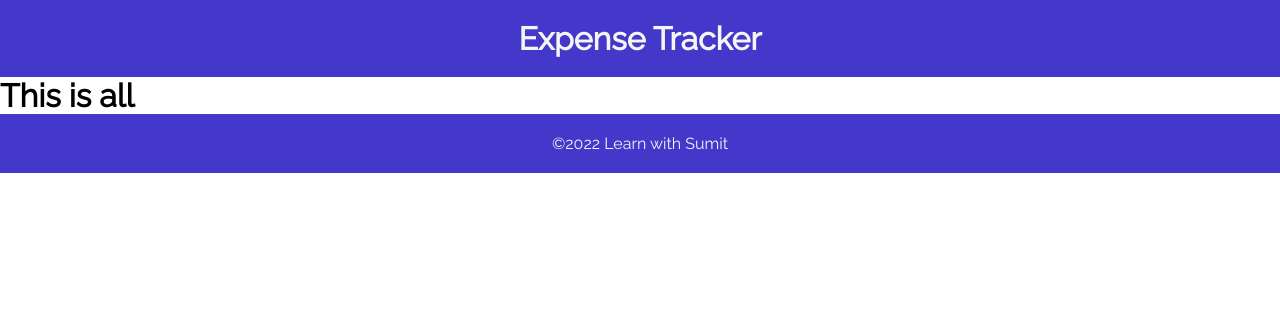
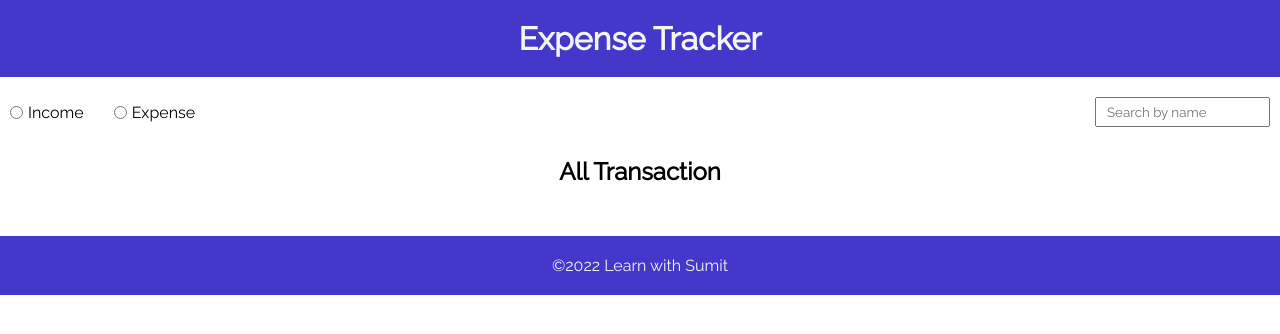
Before and after one commit to MdIbrahimKholil7/redux-expense-tracker, a React (Create React App) app: page /allTransaction in a window 1280 px wide. Shown: the top 334 px of the page. Built offline with nearby package versions, Linux system fonts and the light colour scheme.

Commit message:
push add

```diff
--- a/public/css/style.css
+++ b/public/css/style.css
@@ -239,3 +239,17 @@ label {
     margin-top: 20px;
     cursor: pointer;
 }
+.search-box{
+    display: flex;
+    justify-content: space-between;
+
+}
+.parent-radio{
+    display: flex;
+    gap:30px;
+    justify-content: space-between;
+
+}
+.parent-transaction{
+padding:20px 10px;
+}
--- a/src/Features/api/transactionApi.js
+++ b/src/Features/api/transactionApi.js
@@ -2,9 +2,8 @@ import Fetcher from "../../components/utils/Fetcher"
 
 export const getTransaction = async () => {
     const { data } = await Fetcher.get('/transactions')
-    const result=data.reverse()
 
-    return result.slice(0,5)
+    return data
 }
 
 export const addTransaction = async (postData) => {
--- a/src/Features/transaction/transactionSlice.js
+++ b/src/Features/transaction/transactionSlice.js
@@ -66,7 +66,8 @@ const transactionSlice = createSlice({
             .addCase(postTransaction.fulfilled, (state, action) => {
                 state.isLoading = false
                 state.error = ''
-                state.transactions.unshift(action.payload)
+                state.transactions.push(action.payload)
+                console.log(state.transactions.unshift(action.payload))
             })
             .addCase(postTransaction.rejected, (state, action) => {
                 state.isLoading = false
--- a/src/components/AllTransaction.js
+++ b/src/components/AllTransaction.js
@@ -1,9 +1,48 @@
 import React from 'react';
+import { useSelector } from 'react-redux';
+import Transactions from './Transactions/Transactions';
 
 const AllTransaction = () => {
+    const {Transactions}=useSelector(state=>state)
     return (
-        <div>
-            <h1>This is all</h1>
+        <div className='parent-transaction'>
+            <div className='search-box'>
+                <div className="parent-radio">
+                    <div className="radio_group">
+                        <input
+                            type="radio"
+                            value="income"
+                            name="income"
+                        />
+                        <label>Income</label>
+                    </div>
+                    <div className="radio_group">
+                        <input
+                            type="radio"
+                            value="expense"
+                            name="expense"
+                            placeholder="Expense"
+                        />
+                        <label>Expense</label>
+                    </div>
+                </div>
+                <div>
+                    <input
+                        type="text"
+                        placeholder='Search by name'
+
+                    />
+                </div>
+            </div>
+            <div>
+                <h2 style={{
+                    textAlign:'center',
+                    margin:'30px'
+                }}>All Transaction</h2>
+                <div>
+
+                </div>
+            </div>
         </div>
     );
 };
--- a/src/components/Transactions/Transactions.js
+++ b/src/components/Transactions/Transactions.js
@@ -1,24 +1,27 @@
 import { useSelector } from "react-redux";
+import { useNavigate } from "react-router-dom";
 import Transaction from "./Transaction";
 
 export default function Transactions() {
-
+    const navigate = useNavigate()
     const { isLoading, error, transactions } = useSelector(state => state.transaction)
     let content
-    if(isLoading){
-        content=<p>Loading....</p>
+    if (isLoading) {
+        content = <p>Loading....</p>
     }
-    if(error){
-        content=<p>{error}</p>
+    // console.log(transactions)
+    if (error) {
+        content = <p>{error}</p>
     }
+    // transactions.reverse()
     if (transactions.length) {
-        content = transactions.slice(0,5).map(transaction => <Transaction
+        content = [...transactions].reverse().slice(0, 5).map(transaction => <Transaction
             key={transaction.id}
             transaction={transaction}
         />)
     }
-    if(transactions.length===0){
-        content=<p>There is no content</p>
+    if (transactions.length === 0) {
+        content = <p>There is no content</p>
     }
 
     return (
@@ -32,7 +35,10 @@ export default function Transactions() {
                     }
                 </ul>
                 <div className="btn-parent">
-                   {transactions.slice(0,5).length===5 && <button className="viewMore">View More</button>}
+                    {transactions.slice(0, 5).length === 5 && <button
+                        className="viewMore"
+                        onClick={() => navigate('/allTransaction')}
+                    >View More</button>}
                 </div>
             </div>
         </>
```
Also changed, not shown: 1 other file (tests, documents, lock files or other folders).
